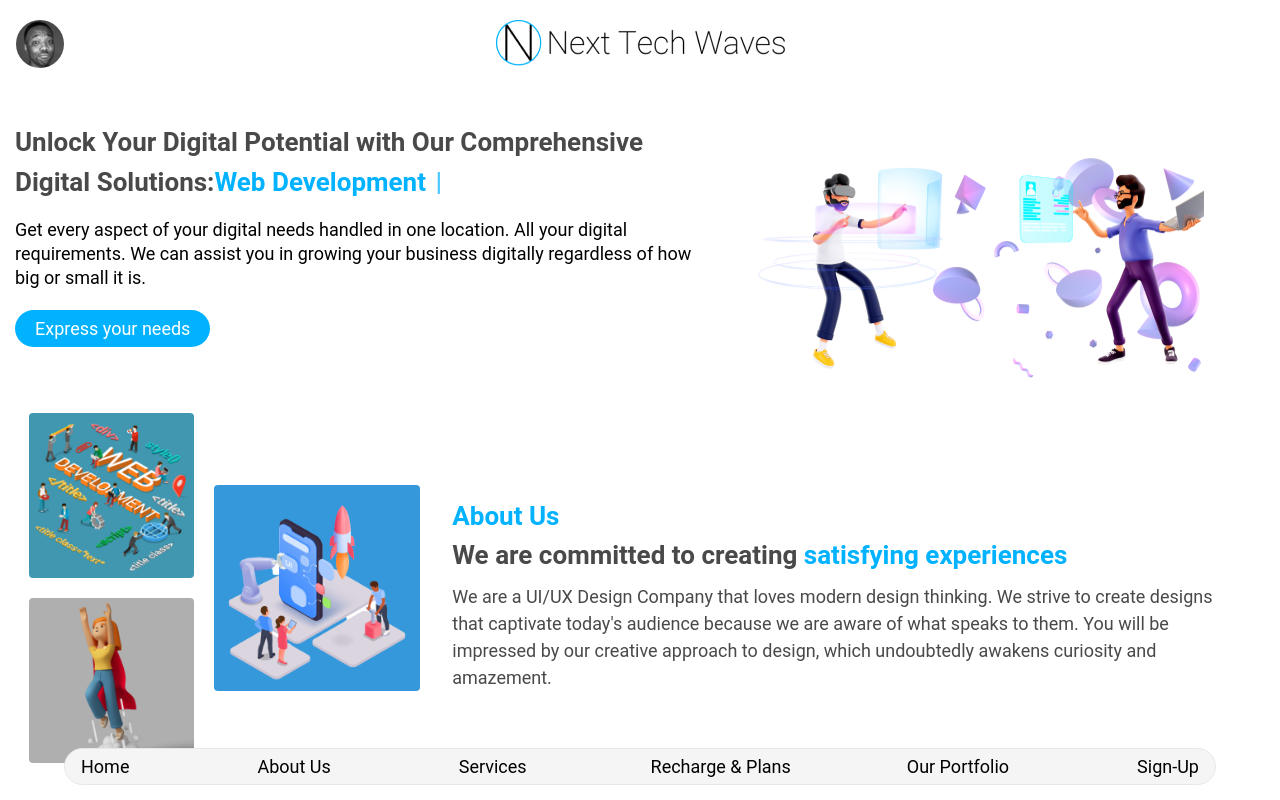
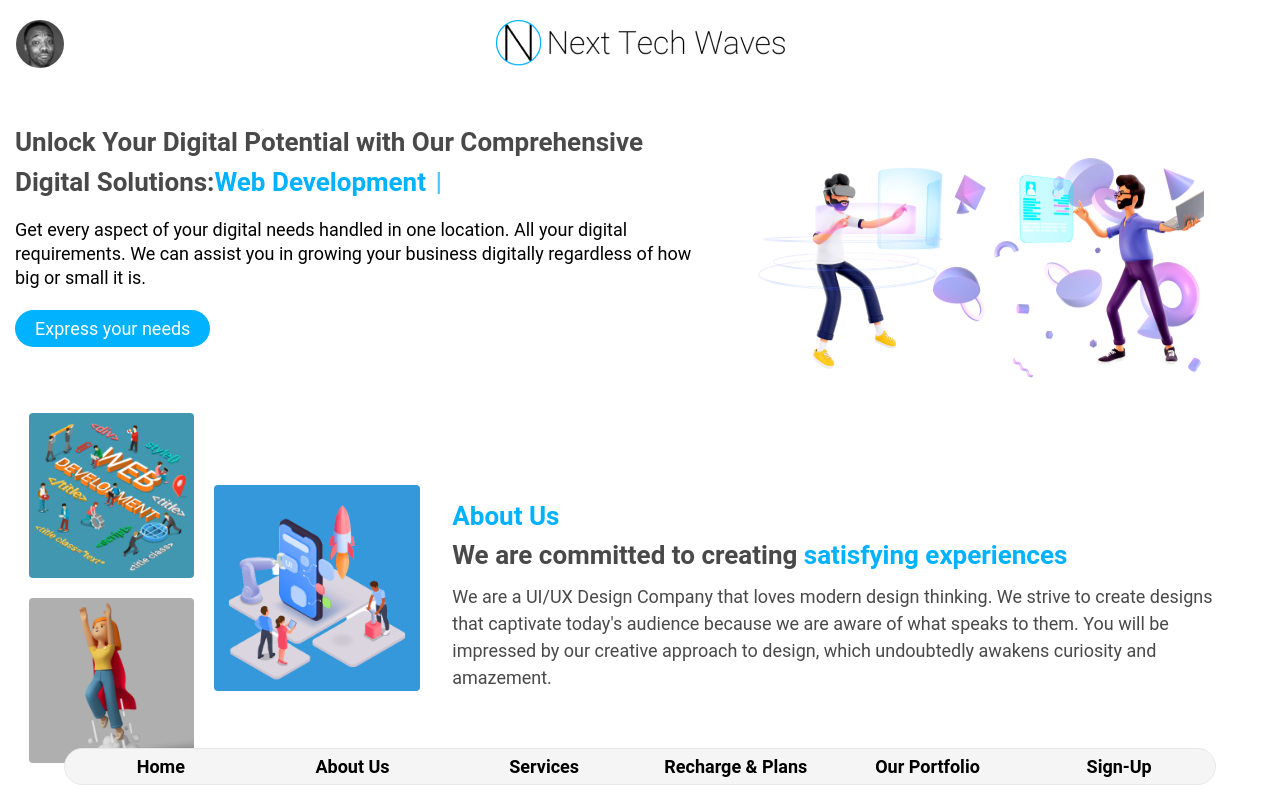
Before and after one commit to krishanumishra778/NTW, a React (Vite) app in the folder client/: page / in a window 1280 px wide. Shown: the top 800 px of the page. Built offline with nearby package versions, Linux system fonts and the light colour scheme.

Commit message:
Update navdemo.jsx

```diff
--- a/client/src/Components/layout/NavDemo.jsx
+++ b/client/src/Components/layout/NavDemo.jsx
@@ -23,27 +23,21 @@ export const NavDemo = ( {setNavurl}) => {
         className='max-w-[90%] w-[1540px] hidden md:block mx-auto fixed bottom-[15px] left-0 right-0     border border[black] bg-[#F5F5F5] rounded-full  z-[1]'
         data-aos='zoom-in'>
         <nav>
-          <ul className='flex justify-between  '>
-            <li className=' rounded-full hover:text-[#FFF] px-4 py-1 lg:text-p md:text-tp sm:text-mp hover:bg-[#00B2FF] active:bg-[#00B2FF] '>
-              <Link to='/' onClick={ ()=>{setNavurl("/")}} > Home</Link>
-            </li>
-            <li className='  rounded-full hover:text-[#FFF] px-2 py-1 lg:text-p md:text-tp sm:text-mp hover:bg-[#00B2FF] '>
-              <Link to='/about-us' onClick={ ()=>{setNavurl("/about-us")}} > About Us</Link>
-            </li>
-            <li className='  rounded-full hover:text-[#FFF] px-4 py-1 lg:text-p md:text-tp sm:text-mp hover:bg-[#00B2FF] '>
-              <Link to='/services' onClick={ ()=>{setNavurl("/services")}} > Services</Link>
-            </li>
-            <li className='  rounded-full hover:text-[#FFF] px-1 py-1 lg:text-p md:text-tp sm:text-mp hover:bg-[#00B2FF] '>
-              {" "}
-              <Link to='/subscription' onClick={ ()=>{setNavurl("/subscription")}} > Recharge & Plans</Link>
-            </li>
+          <ul className='grid grid-cols-6 text-center  '>
 
-            <li className='  rounded-full hover:text-[#FFF] px-2 py-1 lg:text-p md:text-tp sm:text-mp hover:bg-[#00B2FF] '>
-              <Link to='/portfolio' onClick={ ()=>{setNavurl("/portfolio")}} > Our Portfolio</Link>
-            </li>
-            <li className='  rounded-full hover:text-[#FFF] px-4 py-1 lg:text-p md:text-tp sm:text-mp hover:bg-[#00B2FF] '>
-              <Link to='/sign-up' onClick={ ()=>{setNavurl("/sign-up")}} >Sign-Up</Link>
-            </li>
+              <Link className=' rounded-full hover:text-[#FFF]  py-1 lg:text-p font-[600] sm:text-[13px] hover:bg-[#00B2FF] active:bg-[#00B2FF] ' to='/' onClick={ ()=>{setNavurl("/")}} > Home</Link>
+
+              <Link className='  rounded-full hover:text-[#FFF]  py-1 lg:text-p font-[600] sm:text-[13px] hover:bg-[#00B2FF] ' to='/about-us' onClick={ ()=>{setNavurl("/about-us")}} > About Us</Link>
+
+              <Link className='  rounded-full hover:text-[#FFF]  py-1  lg:text-p font-[600] sm:text-[13px] hover:bg-[#00B2FF] ' to='/services' onClick={ ()=>{setNavurl("/services")}} > Services</Link>
+
+
+              <Link className='  rounded-full hover:text-[#FFF]  py-1 lg:text-p font-[600] sm:text-[13px] hover:bg-[#00B2FF] ' to='/subscription' onClick={ ()=>{setNavurl("/subscription")}} > Recharge & Plans</Link>
+
+              <Link   className='  rounded-full hover:text-[#FFF] py-1 lg:text-p font-[600] sm:text-[13px] hover:bg-[#00B2FF] ' to='/portfolio' onClick={ ()=>{setNavurl("/portfolio")}} > Our Portfolio</Link>
+
+              <Link className='  rounded-full hover:text-[#FFF]  py-1 lg:text-p font-[600] sm:text-[13px] hover:bg-[#00B2FF] ' to='/sign-up' onClick={ ()=>{setNavurl("/sign-up")}} >Sign-Up</Link>
+
           </ul>
         </nav>
       </div>
```
